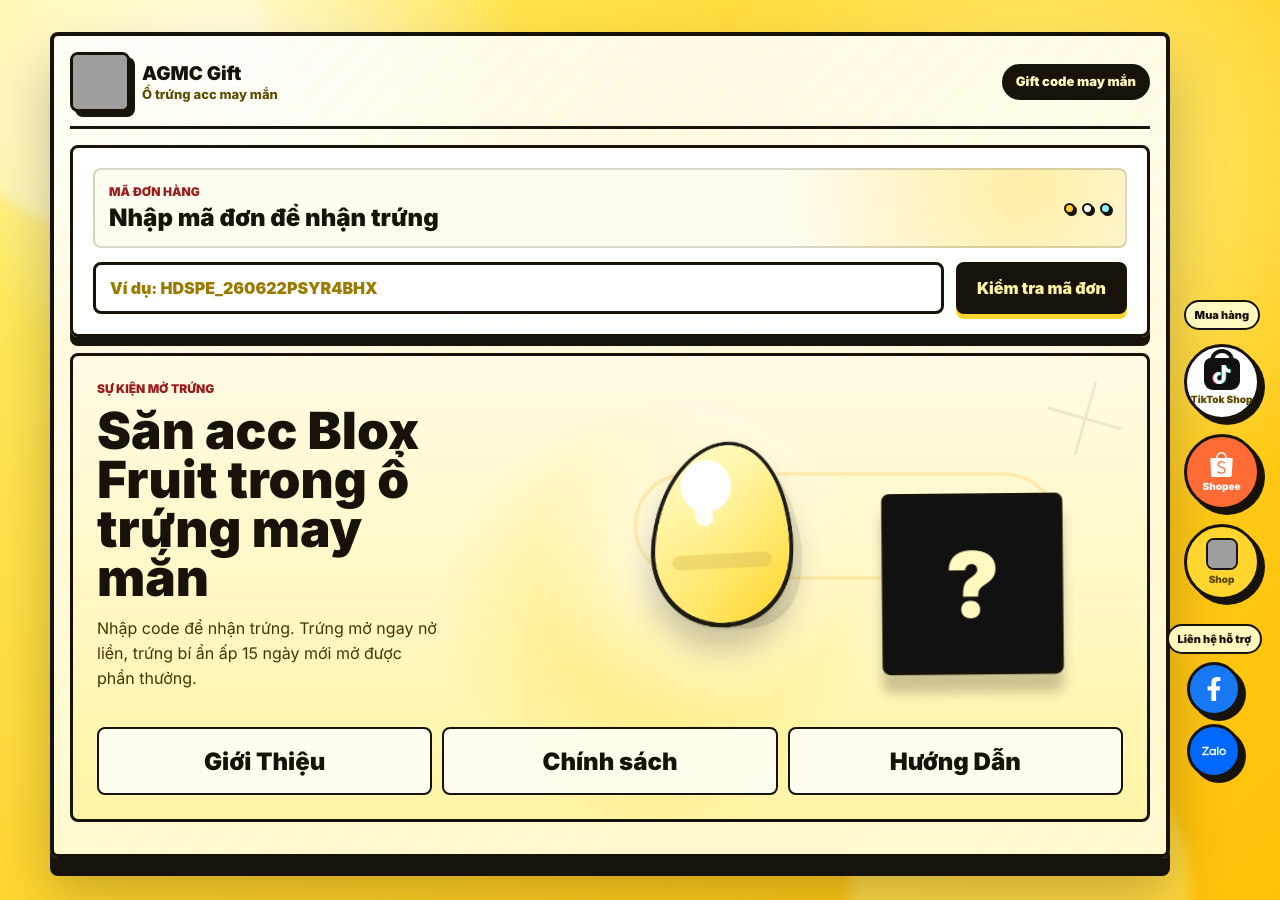
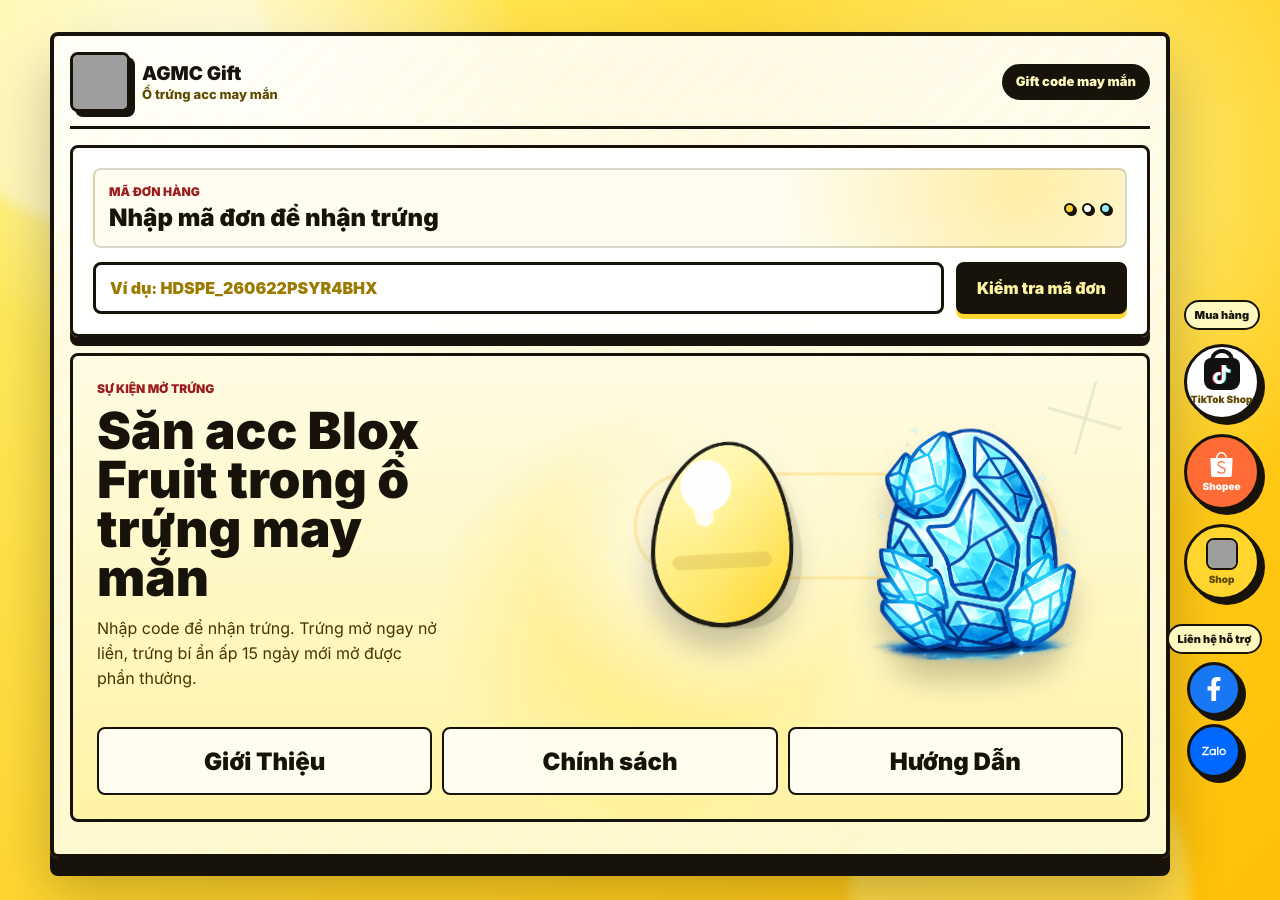
Before and after one commit to MEGAPLASTOR/AGMCGIFT, a React (Vite) app: page /gift-code in a window 1280 px wide. Built offline with nearby package versions, Linux system fonts and the light colour scheme; grey boxes are pictures that could not be loaded.

Commit message:
Auto update Wed 07/01/2026 15:56:55.07

```diff
--- a/src/components/gift-code/stage/StageEggDisplay.jsx
+++ b/src/components/gift-code/stage/StageEggDisplay.jsx
@@ -1,4 +1,5 @@
 import eggInstantGold from "../../../assets/images/egg-instant-gold.png";
+import eggPremium15Days from "../../../assets/images/egg-premium-15-days.png";
 
 export function StageEggDisplay({ selectedEgg, onSelectEgg }) {
   return (
@@ -16,13 +17,13 @@
         </button>
         <button
           type="button"
-          className={`stage-hanging-egg stage-hanging-egg--mystery ${
-            selectedEgg === "mystery" ? "stage-hanging-egg--selected" : ""
+          className={`stage-hanging-egg stage-hanging-egg--diamond ${
+            selectedEgg === "diamond" ? "stage-hanging-egg--selected" : ""
           }`}
-          onClick={() => onSelectEgg("mystery")}
-          aria-label="Trứng bí ẩn 15 ngày"
+          onClick={() => onSelectEgg("diamond")}
+          aria-label="Chọn trứng kim cương"
         >
-          <span className="stage-mystery-card" aria-hidden="true">?</span>
+          <img src={eggPremium15Days} alt="" />
         </button>
       </div>
     </div>
--- a/src/styles/gift-animations.css
+++ b/src/styles/gift-animations.css
@@ -17,7 +17,7 @@
   }
 }
 
-@keyframes stage-egg-shake-mystery {
+@keyframes stage-egg-shake-diamond {
   0%,
   100% {
     transform: translateY(0) rotate(1.8deg) scale(1);
--- a/src/styles/gift-responsive.css
+++ b/src/styles/gift-responsive.css
@@ -34,7 +34,7 @@
     width: min(42vw, 260px);
   }
 
-  .stage-hanging-egg--mystery {
+  .stage-hanging-egg--diamond {
     margin-left: clamp(-44px, -5vw, -20px);
   }
 
@@ -127,7 +127,7 @@
     width: min(40vw, 188px);
   }
 
-  .stage-hanging-egg--mystery {
+  .stage-hanging-egg--diamond {
     margin-left: -24px;
   }
 
@@ -234,7 +234,7 @@
     width: min(39vw, 148px);
   }
 
-  .stage-hanging-egg--mystery {
+  .stage-hanging-egg--diamond {
     margin-left: -14px;
   }
 
--- a/src/styles/gift-stage.css
+++ b/src/styles/gift-stage.css
@@ -114,9 +114,9 @@
   animation: stage-egg-shake-gold 2.35s ease-in-out infinite;
 }
 
-.stage-hanging-egg--mystery {
+.stage-hanging-egg--diamond {
   margin-left: clamp(-58px, -4vw, -24px);
-  animation: stage-egg-shake-mystery 2.55s ease-in-out infinite;
+  animation: stage-egg-shake-diamond 2.55s ease-in-out infinite;
 }
 
 .stage-hanging-egg img {
@@ -130,22 +130,6 @@
   -webkit-user-drag: none;
   filter: drop-shadow(0 18px 12px rgba(23, 19, 10, 0.22));
   transform: scale(1.2);
-}
-
-.stage-mystery-card {
-  position: relative;
-  z-index: 2;
-  display: grid;
-  width: min(72%, 180px);
-  aspect-ratio: 1;
-  place-items: center;
-  border: 3px solid #17130a;
-  border-radius: 8px;
-  background: #111111;
-  box-shadow: 0 18px 12px rgba(23, 19, 10, 0.22);
-  color: #fff8bf;
-  font-size: clamp(60px, 7vw, 90px);
-  font-weight: 1000;
 }
 
 .stage-info-modules {
```
